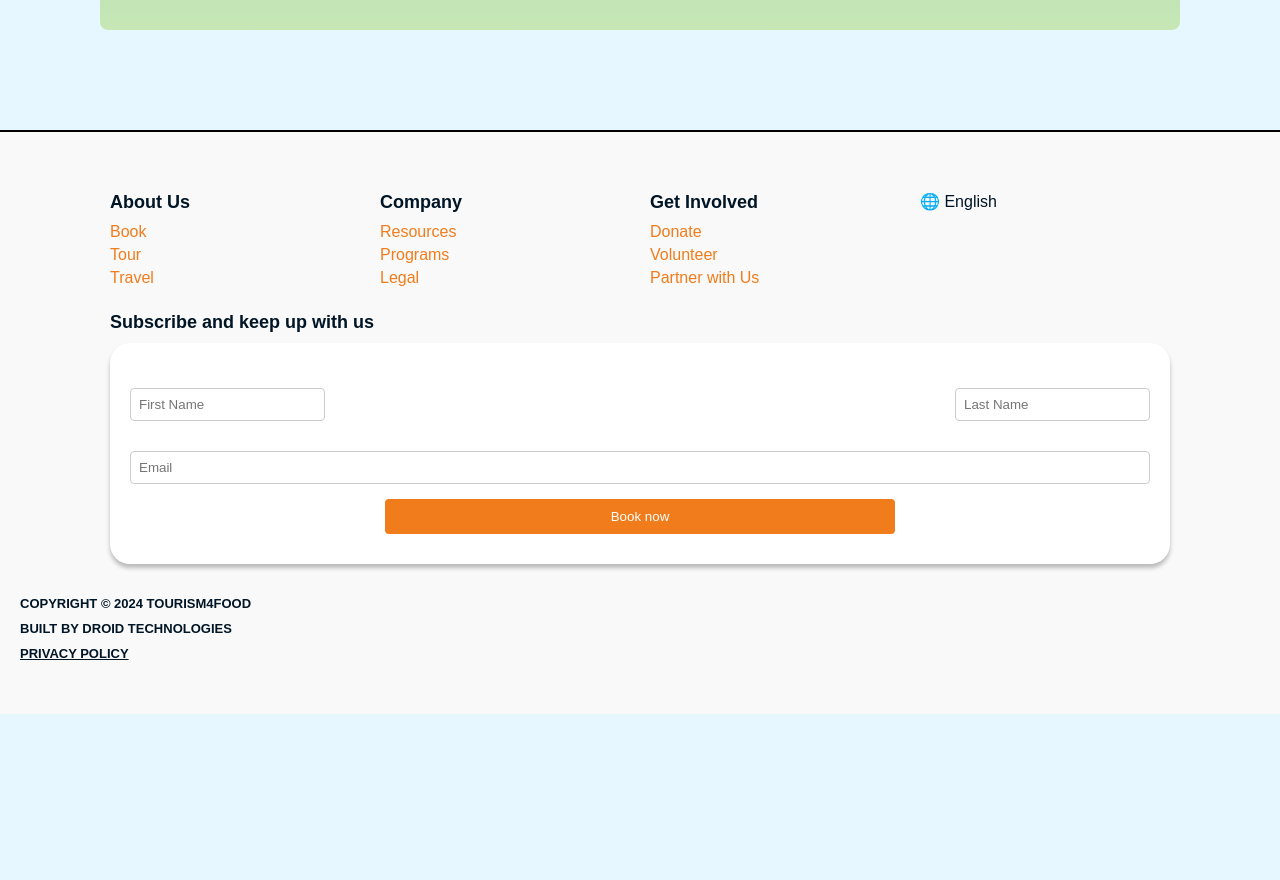
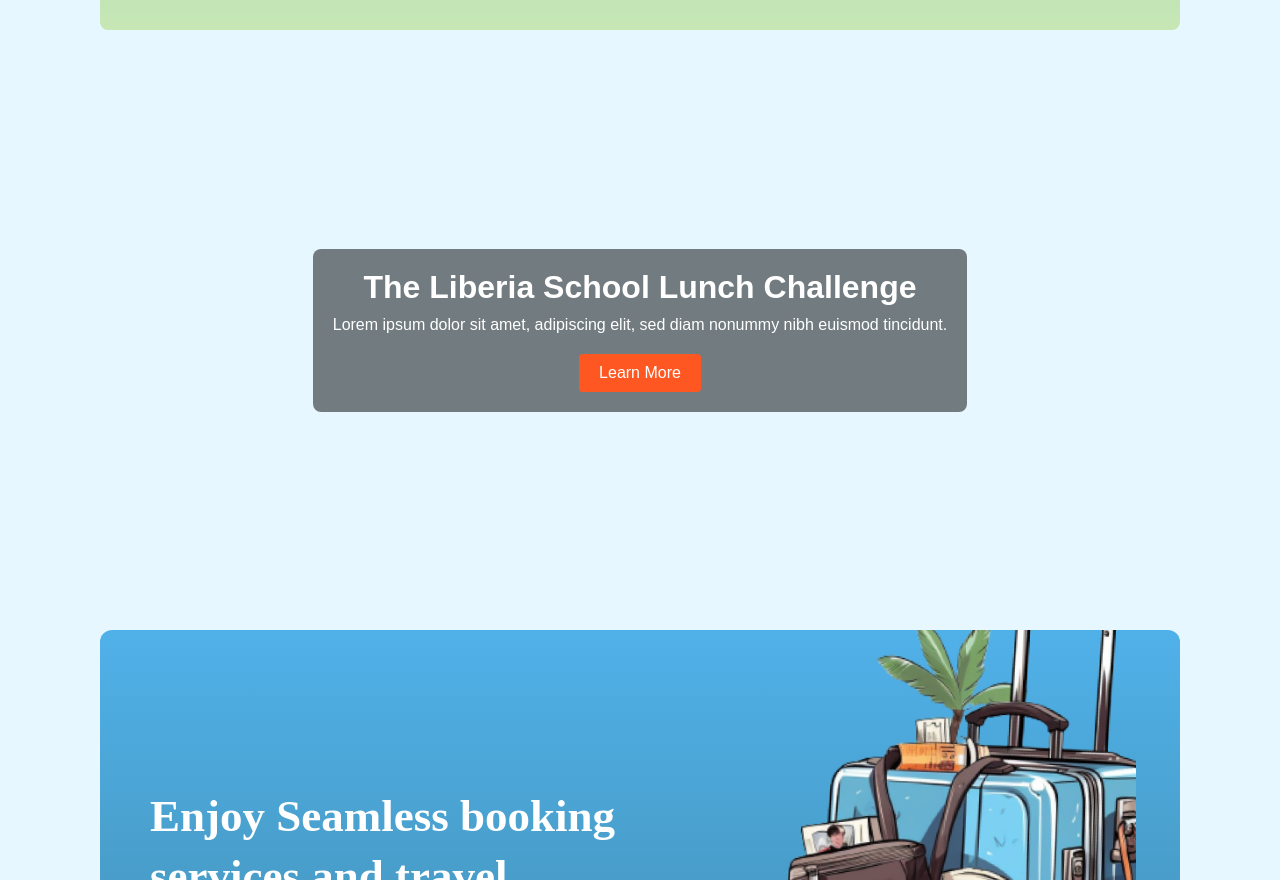
Before and after one commit to D-roid-Technologies/Tourism-4-food, a React (Create React App) app: page /home in a window 1280 px wide. Shown: the part 1920-2800 px from the top of the page. Before the commit the page ends 2634 px from the top, so only its background shows below. Built offline with nearby package versions, Linux system fonts and the light colour scheme; no server answers.

Commit message:
updated home page

```diff
--- a/src/App/UI/Pages/home/Home.css
+++ b/src/App/UI/Pages/home/Home.css
@@ -41,7 +41,8 @@
 }
 
 .explore-btn {
-  background-color: #ffa726;
+  background-color: #ff7043;
+  /* background-color: #ffa726; */
   border: none;
   color: white;
 }
@@ -111,8 +112,109 @@
   font-weight: bold;
   margin-top: 5px;
   font-size: 1.2rem;
+  transition: transform 0.3s ease-in-out;
 }
 
 .action-item a:hover {
-  text-decoration: underline;
+  text-decoration: none;
+  transform: scale(1.02);
 }
+/* liberian school lunch */
+.liberian-banner {
+  /* background-image: url("/path/to/liberia-flag.jpg"); */
+  background-size: cover;
+  background-position: center;
+  height: 400px;
+  display: flex;
+  align-items: center;
+  justify-content: center;
+  position: relative;
+}
+
+.liberian-overlay {
+  background-color: rgba(0, 0, 0, 0.5); /* Creates a semi-transparent overlay */
+  text-align: center;
+  color: white;
+  padding: 20px;
+  border-radius: 8px;
+}
+
+.liberian-header {
+  font-size: 2rem;
+  font-weight: bold;
+  margin-bottom: 10px;
+}
+
+.liberian-details {
+  font-size: 1rem;
+  margin-bottom: 20px;
+}
+
+.liberia-learn-more-button {
+  background-color: #ff5722;
+  color: white;
+  border: none;
+  padding: 10px 20px;
+  font-size: 1rem;
+  cursor: pointer;
+  border-radius: 4px;
+  transition: background-color 0.3s ease;
+}
+
+.liberia-learn-more-button:hover {
+  background-color: #e64a19;
+}
+
+/* BookingCard.css */
+.booking-card-container {
+  padding: 100px 100px;
+}
+.booking-card {
+  display: flex;
+  align-items: center;
+  background: linear-gradient(180deg, #50b1e9 0%, #3f85a2 99%);
+  padding: 0 0;
+  border-radius: 12px;
+  /* max-width: 600px; */
+  margin: 0 auto;
+}
+
+.booking-content {
+  flex: 1;
+  padding-left: 50px;
+}
+
+.booking-content h2 {
+  color: #fff;
+  font-family: Poppins;
+  font-size: 45px;
+  font-style: normal;
+  font-weight: 600;
+  line-height: normal;
+  line-height: 60px;
+}
+
+.booking-button {
+  padding: 12px 45px;
+  background-color: #ffffff;
+  color: #ff5722;
+  border: none;
+  border-radius: 5px;
+  cursor: pointer;
+  font-weight: bold;
+  margin-top: 3em;
+  transition: transform 0.3s ease-in-out;
+}
+.booking-button:hover {
+  transform: scale(1.05);
+}
+.booking-image {
+  flex: 1;
+  display: flex;
+  justify-content: center;
+}
+
+.booking-image img {
+  max-width: 100%;
+  height: 570px;
+}
--- a/src/App/UI/Pages/home/Home.tsx
+++ b/src/App/UI/Pages/home/Home.tsx
@@ -67,6 +67,33 @@ const Home: React.FunctionComponent = () => {
           </div>
         </div>
       </div>
+      {/* Liberian school lunch */}
+      <div className="liberian-banner">
+        <div className="liberian-overlay">
+          <h1 className="liberian-header">
+            The Liberia School Lunch Challenge
+          </h1>
+          <p className="liberian-details">
+            Lorem ipsum dolor sit amet, adipiscing elit, sed diam nonummy nibh
+            euismod tincidunt.
+          </p>
+          <button className="liberia-learn-more-button">Learn More</button>
+        </div>
+      </div>
+      {/* BookingCard section */}
+      <div className="booking-card-container">
+        <div className="booking-card">
+          <div className="booking-content">
+            <h2>
+              Enjoy Seamless booking services and travel wherever you want
+            </h2>
+            <button className="booking-button">Book now</button>
+          </div>
+          <div className="booking-image">
+            <img src={Assets.images.travelBag} alt="Travel bags" />
+          </div>
+        </div>
+      </div>
       <Footer />
     </main>
   );
--- a/src/App/UI/components/navbar/NavBar.css
+++ b/src/App/UI/components/navbar/NavBar.css
@@ -79,7 +79,7 @@
 }
 
 .login-button {
-  background-color: #ff6600;
+  background-color: #ff7043;
   color: #ffffff;
   border: none;
   padding: 8px 16px;
--- a/src/App/Utils/constant/Assets.ts
+++ b/src/App/Utils/constant/Assets.ts
@@ -8,6 +8,7 @@ const Assets = {
     homeHeroImage: require("../../Assets/Images/home-hero-image.png"),
     homeEatChallenge: require("../../Assets/Images/eat-challenge.png"),
     homeDonateImage: require("../../Assets/Images/home-donate-image.png"),
+    travelBag: require("../../Assets/Images/Cartoon style traveling concept with baggage.png"),
   },
 };
 
```
Also changed, not shown: src/App/Assets/Images/Cartoon style traveling concept with baggage.png (added).
